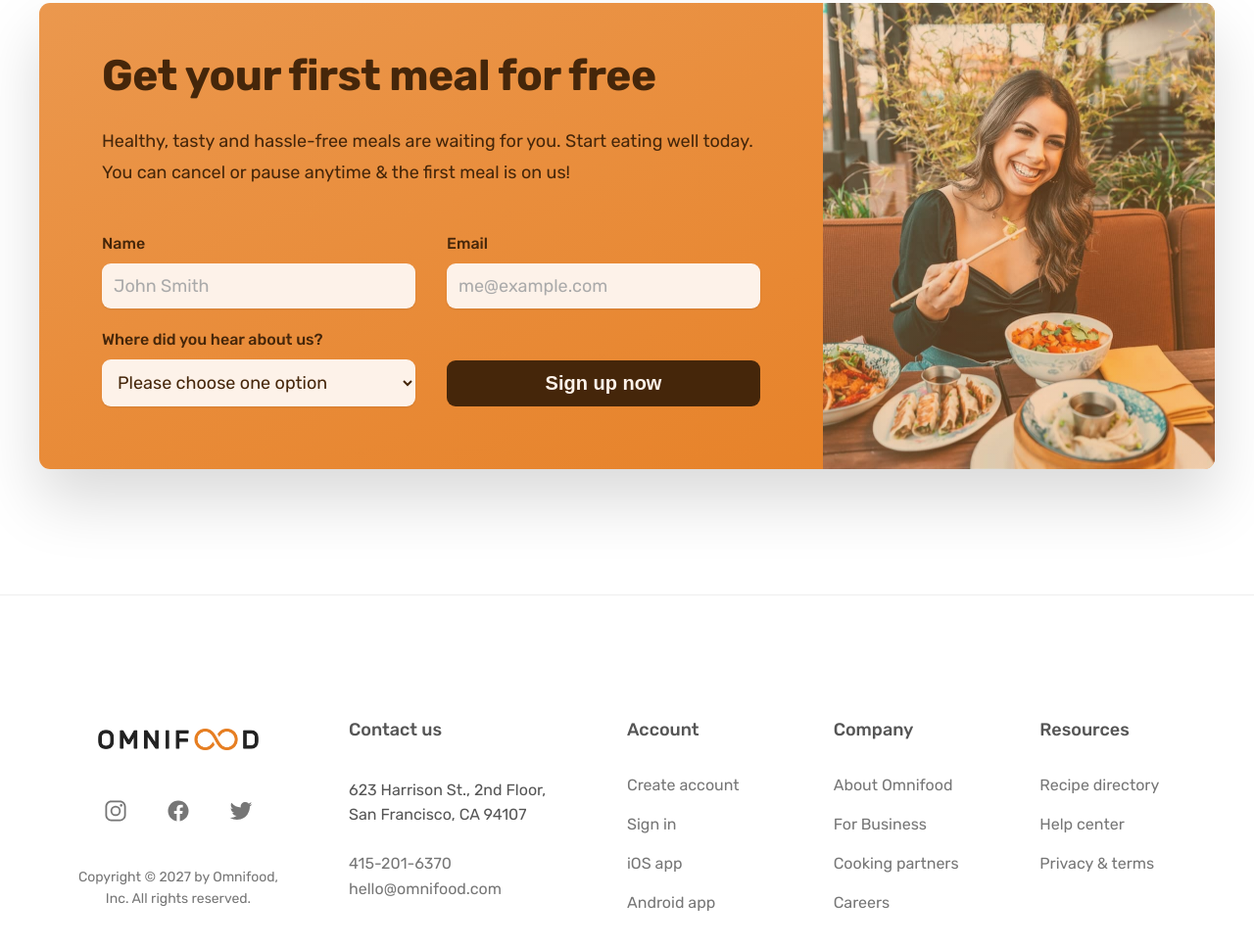
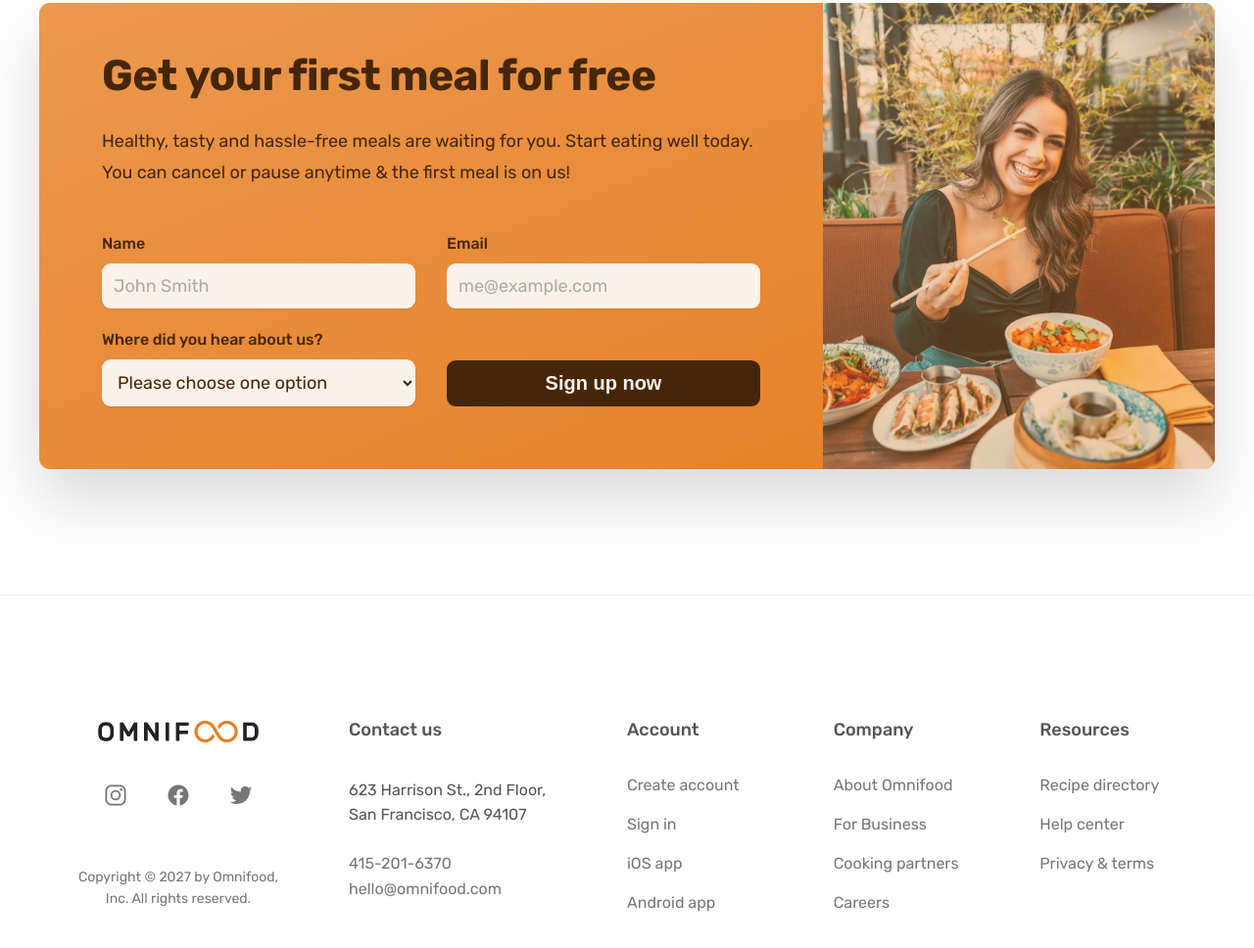
Before and after one commit to itsmeskhere/Omnifood, a plain HTML site: page index.html in a window 1280 px wide. Shown: the part 6028-6996 px from the top of the page at 98% size. Drawn offline with nearby package versions, Linux system fonts and the light colour scheme.

Commit message:
Footer logo alignment fixed

```diff
--- a/css/style.css
+++ b/css/style.css
@@ -920,7 +920,7 @@ Medium: 11px
 
   border-radius: 9px;
 
-  padding: 0.8rem 1.6rem;
+  padding: 0 1.6rem;
 
   margin-bottom: 3.2rem;
 }
```
